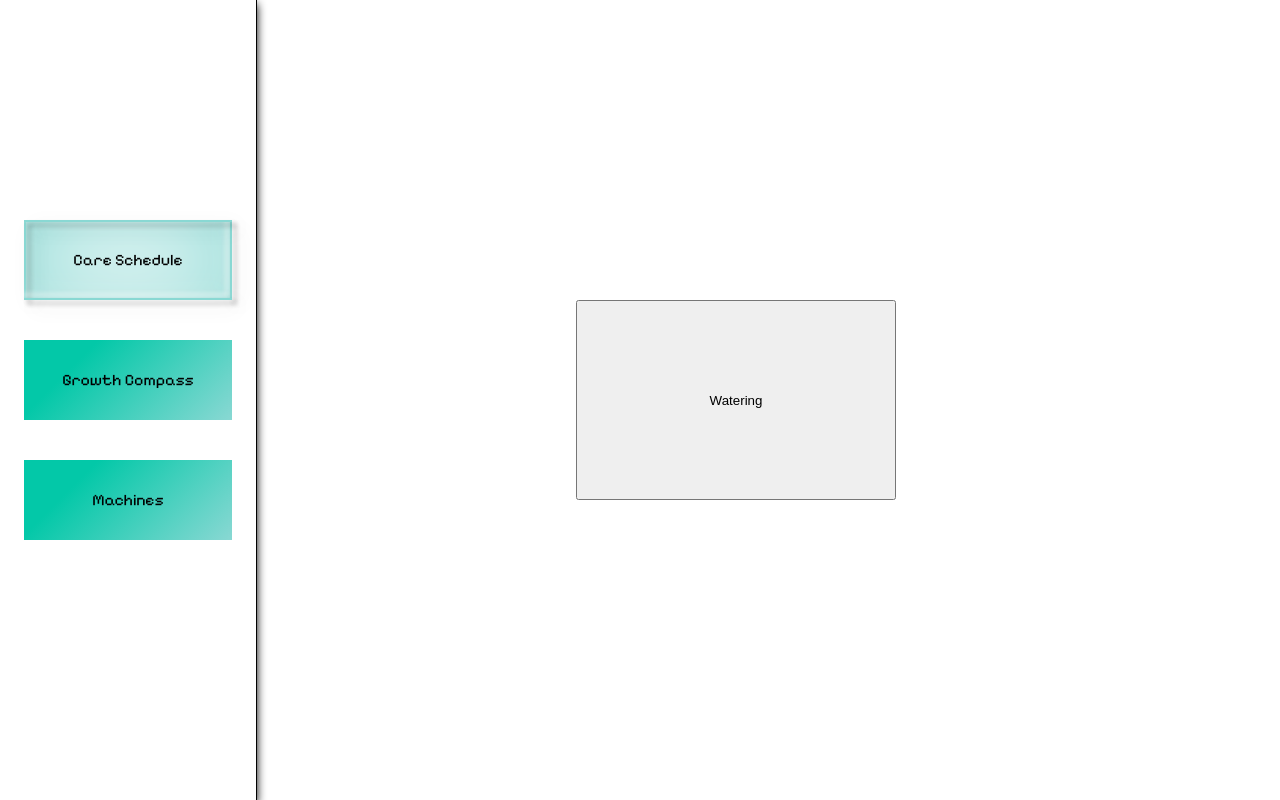
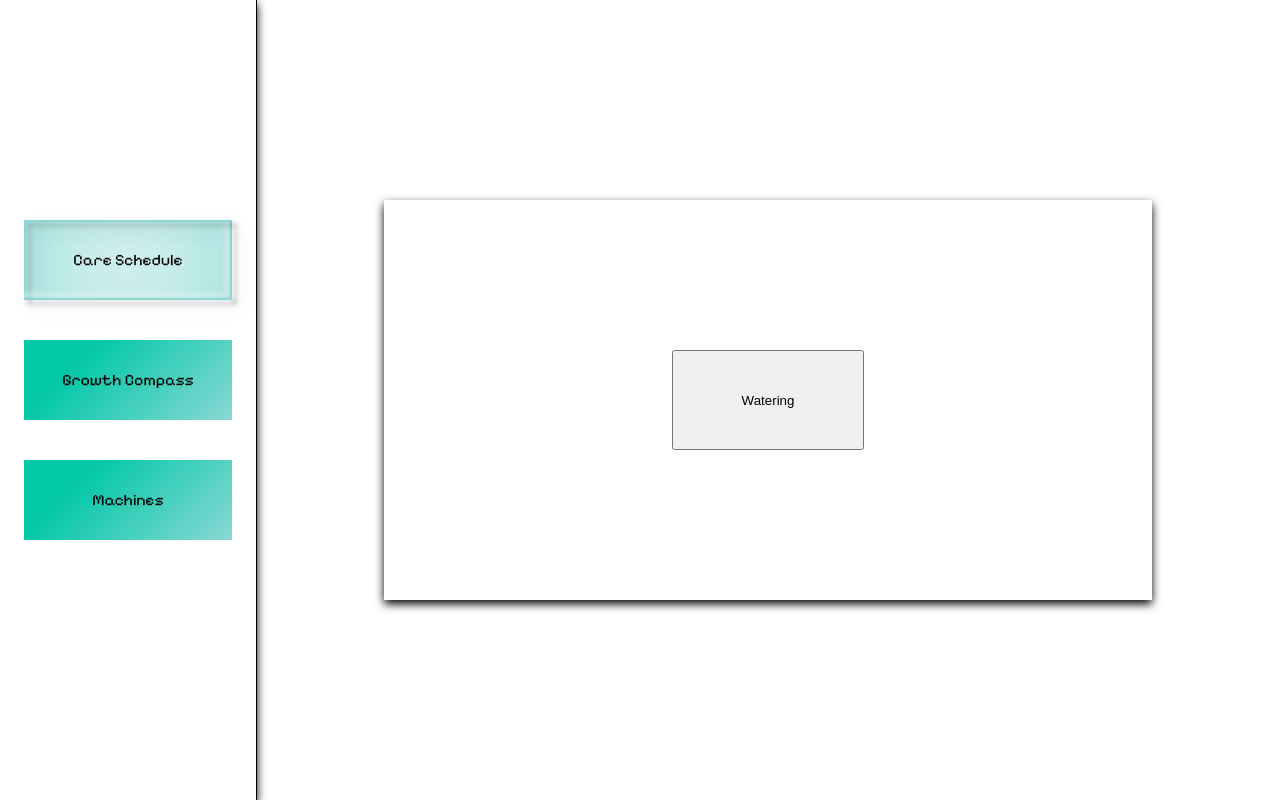
Before and after one commit to Koi-Fis/senior-design, a React (Vite) app in the folder egg/: page / in a window 1280 px wide. Both pictures are taken after a click on the button "Care Schedule". Built offline with nearby package versions, Linux system fonts and the light colour scheme.

Commit message:
added the correct ip and the pump can be truned on from the elecron app

```diff
--- a/egg/src/care-schedule/care-schedule.css
+++ b/egg/src/care-schedule/care-schedule.css
@@ -11,6 +11,19 @@
 
 }
 
+.schedule-container{
+  display: flex;
+  align-items: center;
+  justify-content: center;
+  width: 60%;
+  height: 50%;
+  margin-left: 20%;
+  background-color: rgb(255, 255, 255);
+  border: soilid rgba(0,0,0,0);
+  filter: drop-shadow(0px 4px 5px  rgb(0, 0, 0));
+
+}
+
 .watering-btn {
   display: flex;
   flex-direction: column;
@@ -18,5 +31,5 @@
   justify-content: center;
   width: 25%;
   height: 25%;
-  margin-left: 15%;
+
 }
--- a/egg/src/care-schedule/care-schedule.tsx
+++ b/egg/src/care-schedule/care-schedule.tsx
@@ -3,7 +3,7 @@ import './care-schedule.css';
 function CareSchedule() {
   const turnOnPump = async() => {
     try{
-      const response = await fetch("http://192.168.x.x/pump");
+      const response = await fetch("http://192.168.50.169/fan2/off");
       if (!response.ok) throw new Error('HTTP error! status: Failed to turn on pump');
       console.log("Pump turned on successfully");
       } catch (error) {
@@ -13,9 +13,11 @@ function CareSchedule() {
 
   return(
     <div className ="landing-page">
+      <div className = "schedule-container">
 
+        <button onClick={turnOnPump} className="watering-btn">Watering</button>
 
-      <button onClick={turnOnPump} className="watering-btn">Watering</button>
+      </div>
 
     </div>
   )
```
Also changed, not shown: egg/src/assets/EGGsvg.svg (added).
